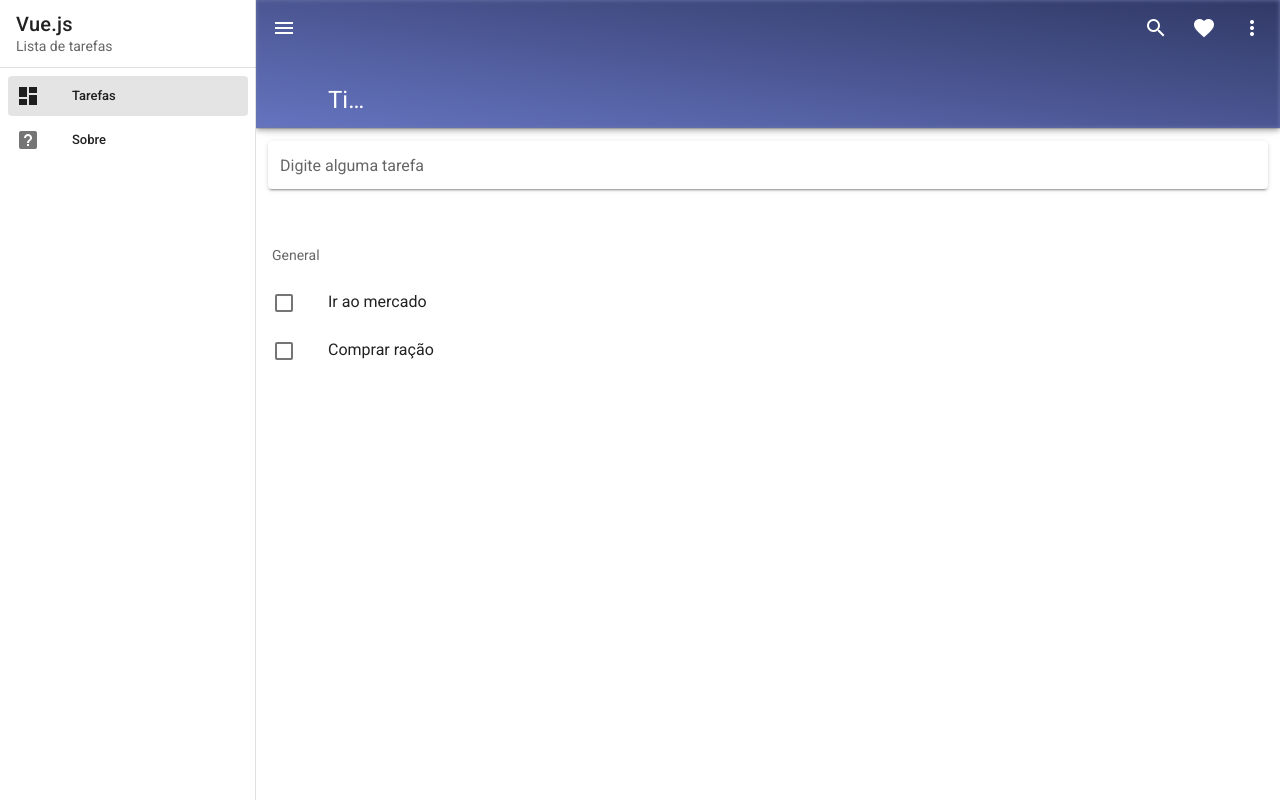
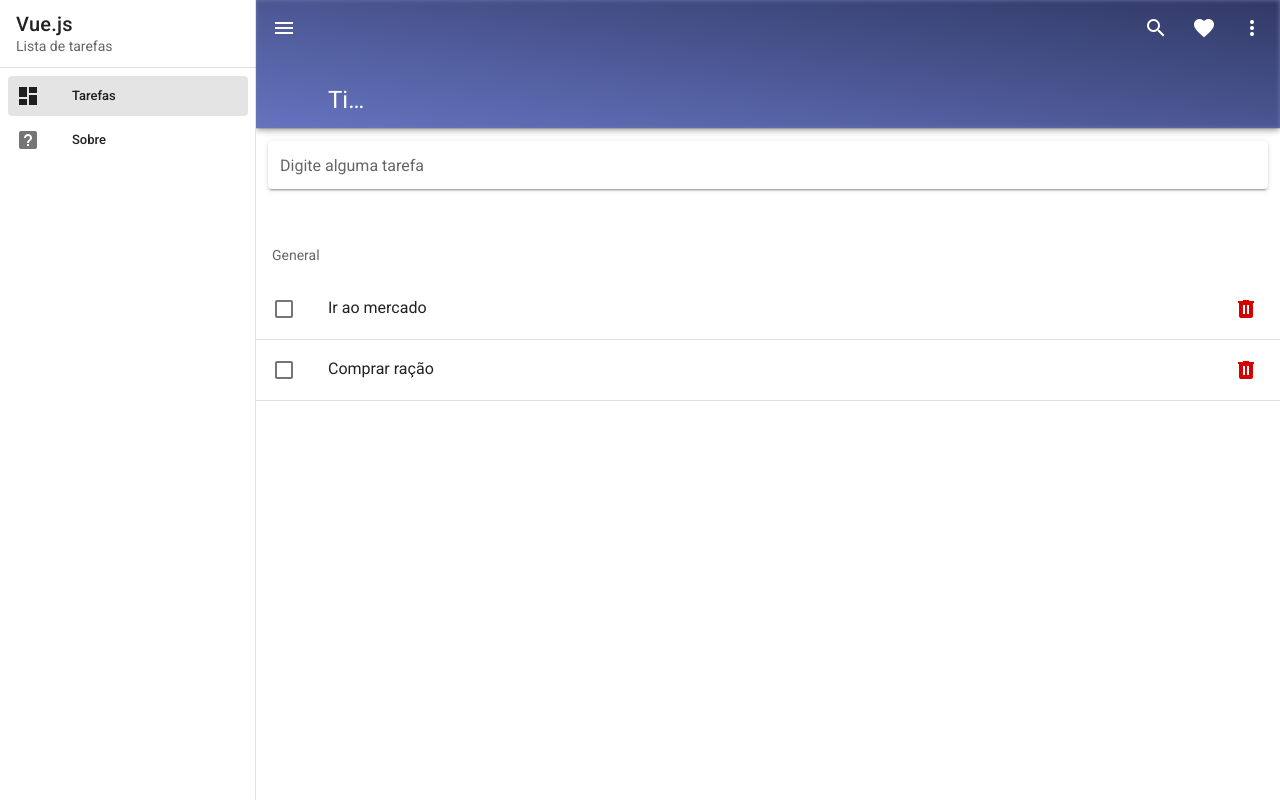
Before and after one commit to Akame7Anderson/Framework-VUE, a Vue app: page / in a window 1280 px wide. Built offline with nearby package versions, Linux system fonts and the light colour scheme.

Commit message:
icone excluir

```diff
--- a/src/components/Tarefas/TarefaComponente.vue
+++ b/src/components/Tarefas/TarefaComponente.vue
@@ -14,15 +14,29 @@
           :class="{'text-decoration-line-through':TarefaComponente.concluido}">{{TarefaComponente.titulo}}</v-list-item-title>
           <v-list-item-subtitle></v-list-item-subtitle>
         </v-list-item-content>
+        <v-list-item-action>
+            <v-btn
+            icon
+            @click.stop="handleRemoveTarefa(TarefaComponente.id)"
+            >
+            <v-icon color="red accent-4">mdi-trash-can</v-icon>
+            </v-btn>
+        </v-list-item-action>
       </template>
     </v-list-item>
+    <v-divider></v-divider>
     </div>
 </template>
 
 <script>
 
     export default {
-      props:['TarefaComponente'],
+      props: ['TarefaComponente'],
+      methods:{
+        handleRemoveTarefa(id){
+          this.$store.commit('removeTarefa', id)
+        }
+      }
     }
 
 </script>
--- a/src/store/index.js
+++ b/src/store/index.js
@@ -20,8 +20,10 @@
             titulo,
             concluido:false
           })
-          this.campoInput = null;
         }
+      },
+        removeTarefa(state, id){
+        state.tarefas = state.tarefas.filter(TarefaComponente => TarefaComponente.id !== id)
     }
   },
   actions: {
```
